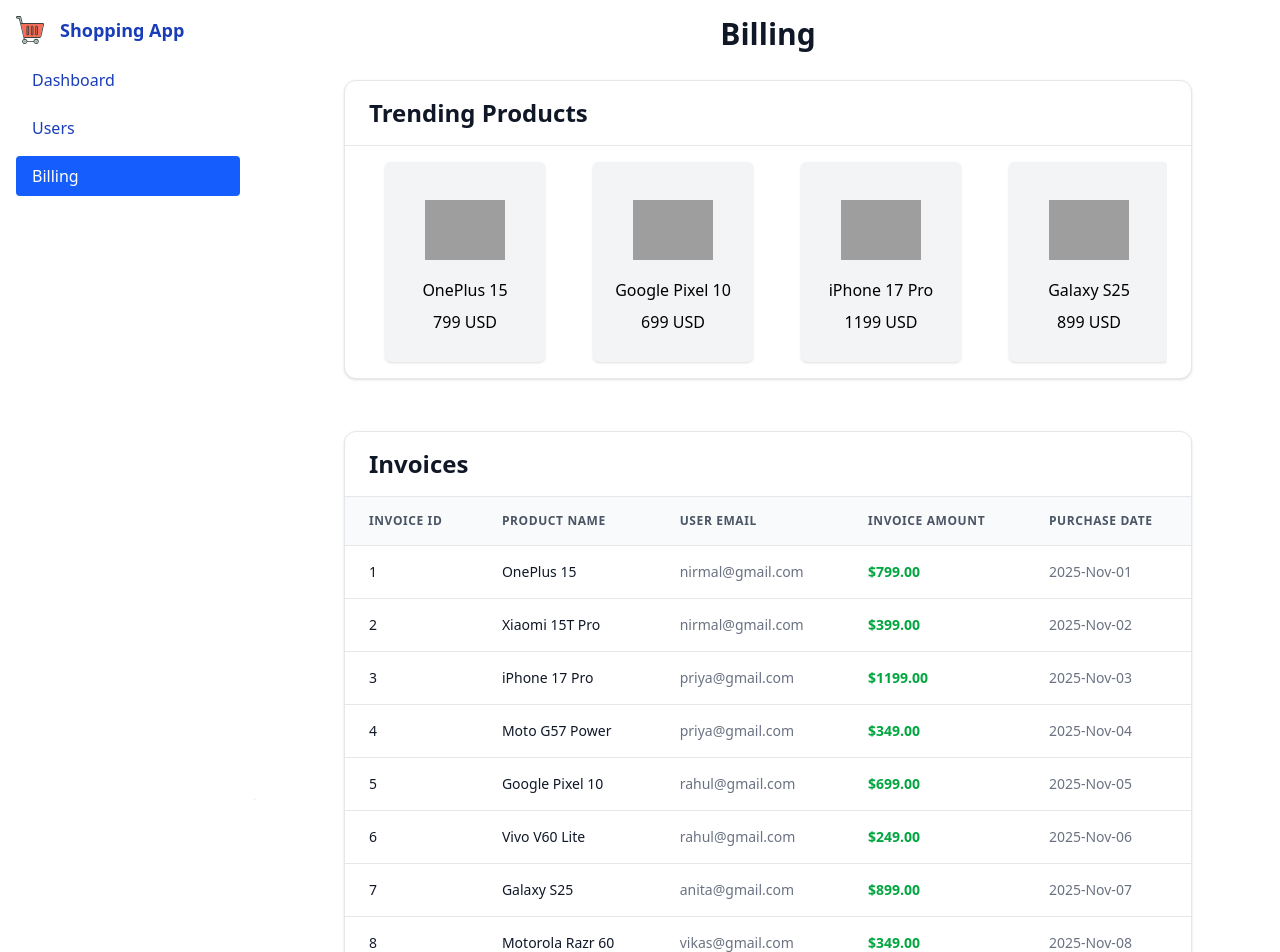
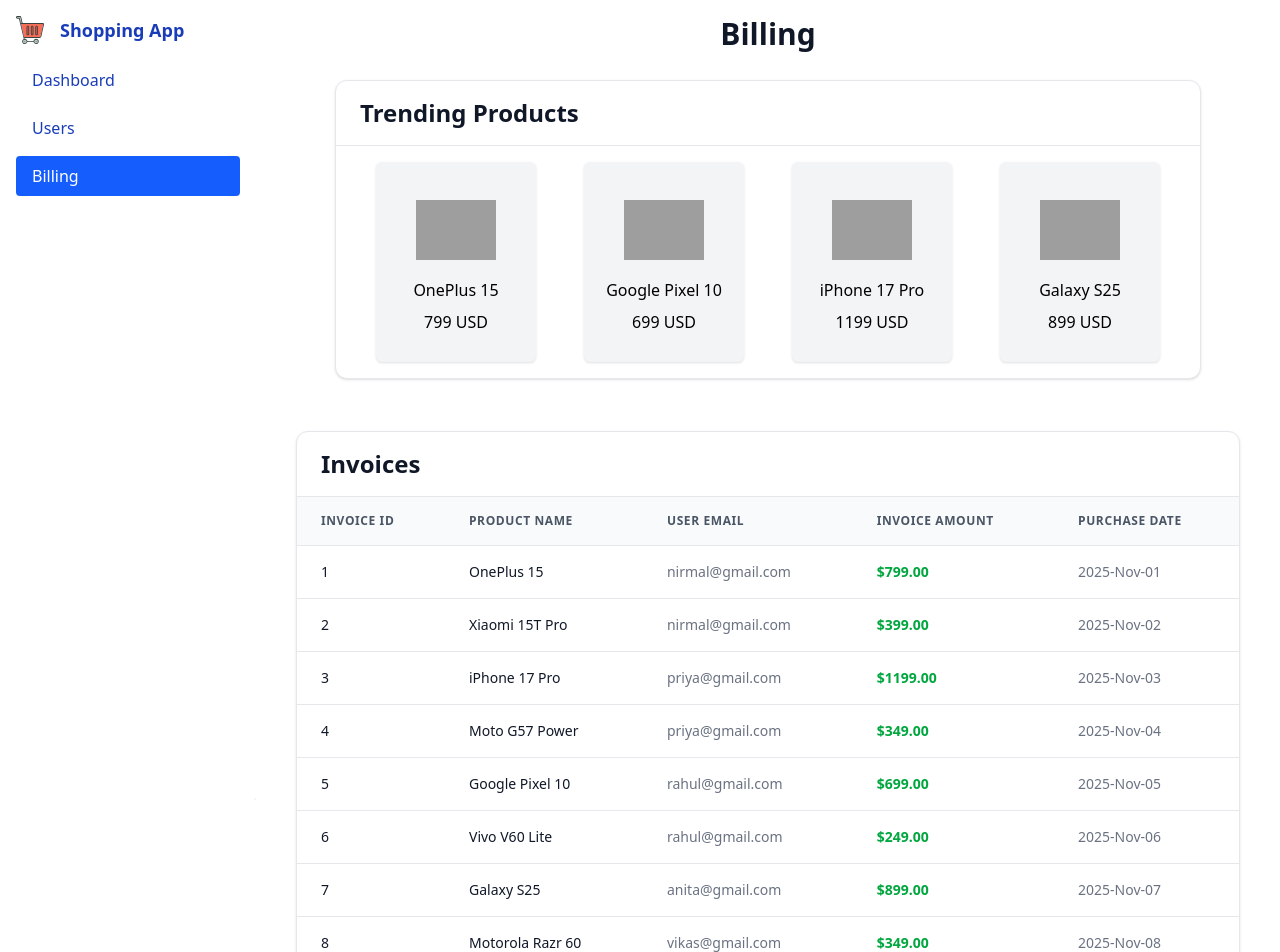
Before and after one commit to Nirmal-ccube/ShoppingApp, a React (Vite) app: page /billing in a window 1280 px wide. Shown: the top 952 px of the page. Built offline with nearby package versions, Linux system fonts and the light colour scheme; grey boxes are pictures that could not be loaded.

Commit message:
fix: width issue fixed

```diff
--- a/src/components/Billing/Billing.tsx
+++ b/src/components/Billing/Billing.tsx
@@ -24,8 +24,8 @@
       </aside>
 
       {/* Main Content */}
-      <main className={`flex-1 bg-white h-full transition-all duration-300  max-w-7xl mx-auto px-4`}>
-        <div className="flex flex-col items-center space-y-1 mt-4 ">
+      <main className={`flex-1 bg-white h-full transition-all duration-300  w-100 mx-auto px-4`}>
+        <div className="flex flex-col items-center space-y-1 mt-4 w-full">
 
             <h2 className="text-3xl font-bold text-gray-900">Billing</h2>
 
--- a/src/components/Billing/TrendingProducts.tsx
+++ b/src/components/Billing/TrendingProducts.tsx
@@ -3,12 +3,12 @@
 export default function TrendingProducts() {
     return (
 
-        <div className="p-6 w-4xl max-w-7xl mx-auto">
+        <div className="p-6 w-fit mx-auto">
             <div className="bg-white rounded-xl shadow-sm border border-gray-200 overflow-hidden">
                 <div className="px-6 py-4 border-b border-gray-200">
                     <h2 className="text-2xl font-bold text-gray-900">Trending Products</h2>
                 </div>
-                <div className="px-6">
+                <div className="px-6 w-full">
                     <ProductList isTrendingProduct={true}/>
                 </div>
             </div>
--- a/src/components/Table/ItemList.tsx
+++ b/src/components/Table/ItemList.tsx
@@ -10,7 +10,7 @@
     const thStyle = "px-6 py-4 text-left text-xs font-semibold text-gray-600 uppercase tracking-wider"
 
     return (
-        <div className="p-6 w-4xl mx-w-7xl mx-auto">
+        <div className="p-6 w-full mx-auto">
             <div className="bg-white rounded-xl shadow-sm border border-gray-200 overflow-hidden">
                 <div className="px-6 py-4 border-b border-gray-200">
                     <h2 className="text-2xl font-bold text-gray-900">{title}</h2>
```
